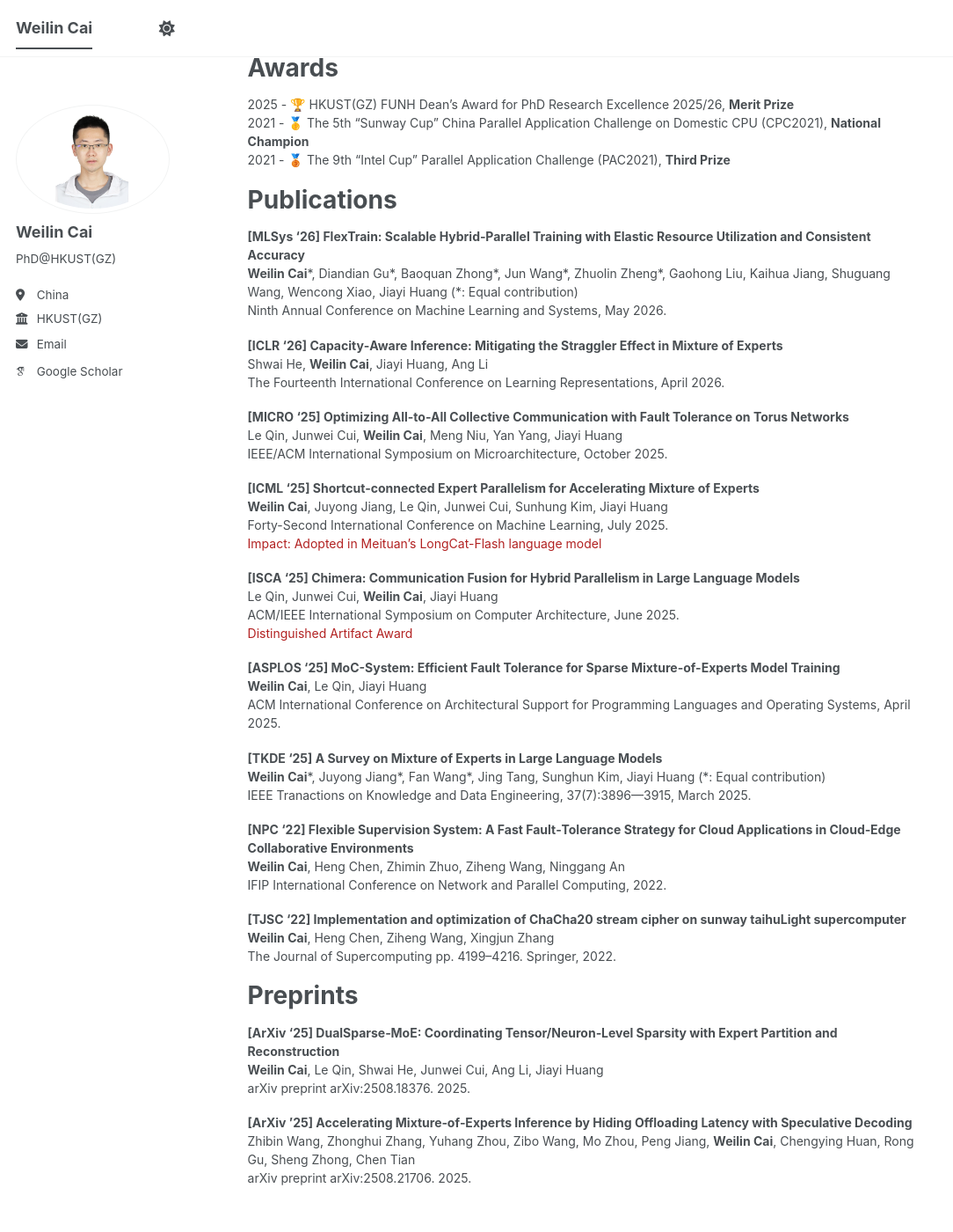
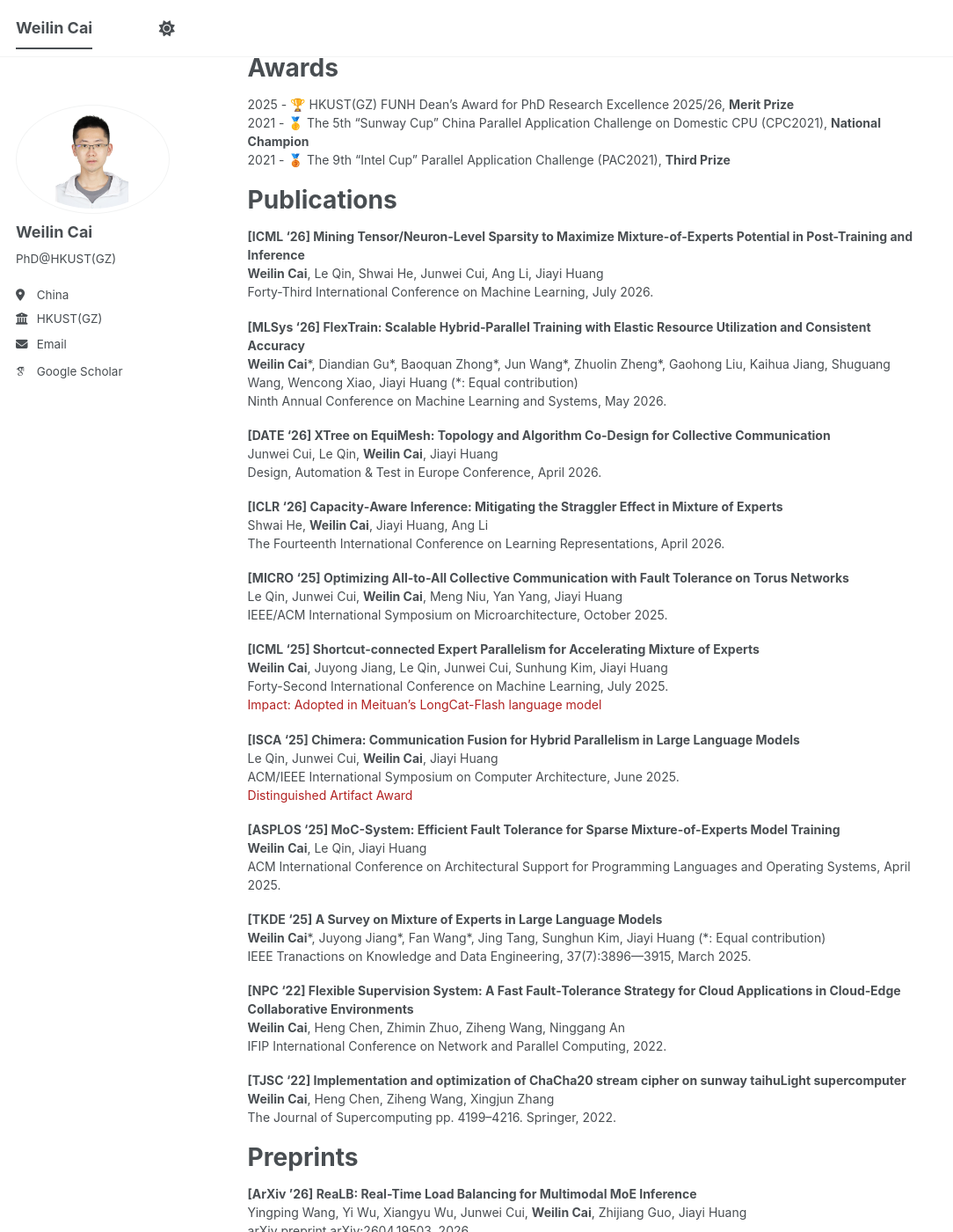
Before and after one commit to withinmiaov/withinmiaov.github.io, a Jekyll site: the page built from _pages/about.md, in a window 1280 px wide and 1400 px high, scrolled down 214 px. Shown: the whole window at 88% size, without its empty margins (0-1084 px from the left). Built offline with Jekyll 4.4.1, drawn with Linux system fonts in a browser that asks for light colours; some web fonts are replaced; a script bundle is joined from its source files by our own code; library files that are not in the unit come from our copies.

Commit message:
Update about.md

```diff
--- a/_pages/about.md
+++ b/_pages/about.md
@@ -28,10 +28,18 @@ Publications
 
 <div style="font-size: 14px;" markdown="1">
 
+**[ICML '26] Mining Tensor/Neuron-Level Sparsity to Maximize Mixture-of-Experts Potential in Post-Training and Inference** <br>
+**Weilin Cai**, Le Qin, Shwai He, Junwei Cui, Ang Li, Jiayi Huang <br>
+Forty-Third International Conference on Machine Learning, July 2026.
+
 **[MLSys '26] FlexTrain: Scalable Hybrid‑Parallel Training with Elastic Resource Utilization and Consistent Accuracy** <br>
 **Weilin Cai**\*, Diandian Gu\*, Baoquan Zhong\*, Jun Wang\*, Zhuolin Zheng\*, Gaohong Liu, Kaihua Jiang, Shuguang Wang, Wencong Xiao,
 Jiayi Huang (\*: Equal contribution) <br>
 Ninth Annual Conference on Machine Learning and Systems, May 2026.
+
+**[DATE '26] XTree on EquiMesh: Topology and Algorithm Co-Design for Collective Communication** <br>
+Junwei Cui, Le Qin, **Weilin Cai**, Jiayi Huang <br>
+Design, Automation & Test in Europe Conference, April 2026.
 
 **[ICLR '26] Capacity‑Aware Inference: Mitigating the Straggler Effect in Mixture of Experts** <br>
 Shwai He, **Weilin Cai**, Jiayi Huang, Ang Li <br>
@@ -74,9 +82,9 @@ Preprints
 
 <div style="font-size: 14px;" markdown="1">
 
-**[ArXiv '25] DualSparse‑MoE: Coordinating Tensor/Neuron‑Level Sparsity with Expert Partition and Reconstruction** <br>
-**Weilin Cai**, Le Qin, Shwai He, Junwei Cui, Ang Li, Jiayi Huang <br>
-arXiv preprint arXiv:2508.18376. 2025.
+**[ArXiv ’26] ReaLB: Real-Time Load Balancing for Multimodal MoE Inference** <br>
+Yingping Wang, Yi Wu, Xiangyu Wu, Junwei Cui, **Weilin Cai**, Zhijiang Guo, Jiayi Huang <br>
+arXiv preprint arXiv:2604.19503. 2026.
 
 **[ArXiv ’25] Accelerating Mixture‑of‑Experts Inference by Hiding Offloading Latency with Speculative Decoding** <br>
 Zhibin Wang, Zhonghui Zhang, Yuhang Zhou, Zibo Wang, Mo Zhou, Peng Jiang, **Weilin Cai**, Chengying Huan, Rong Gu, Sheng Zhong, Chen Tian <br>
```
